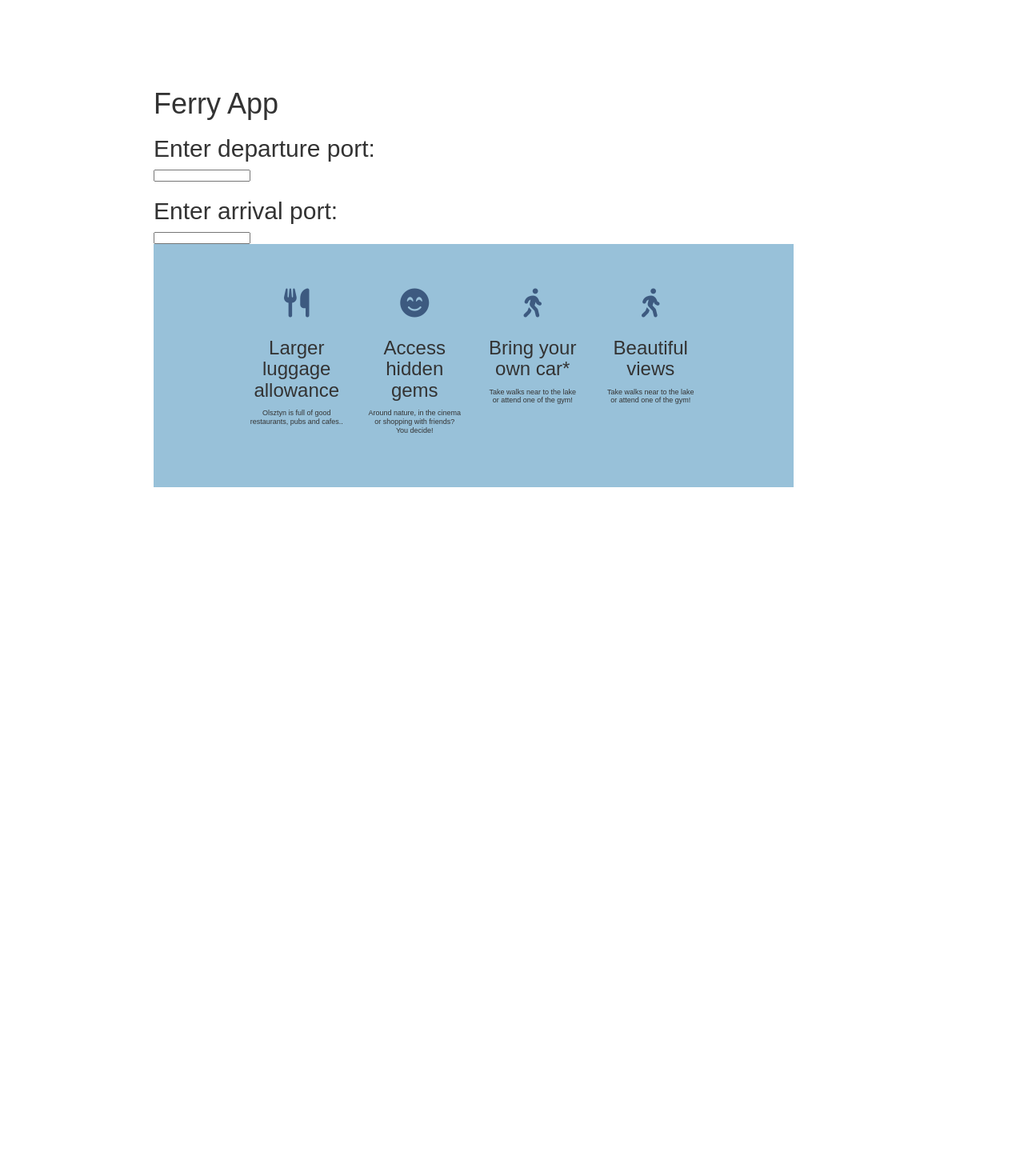
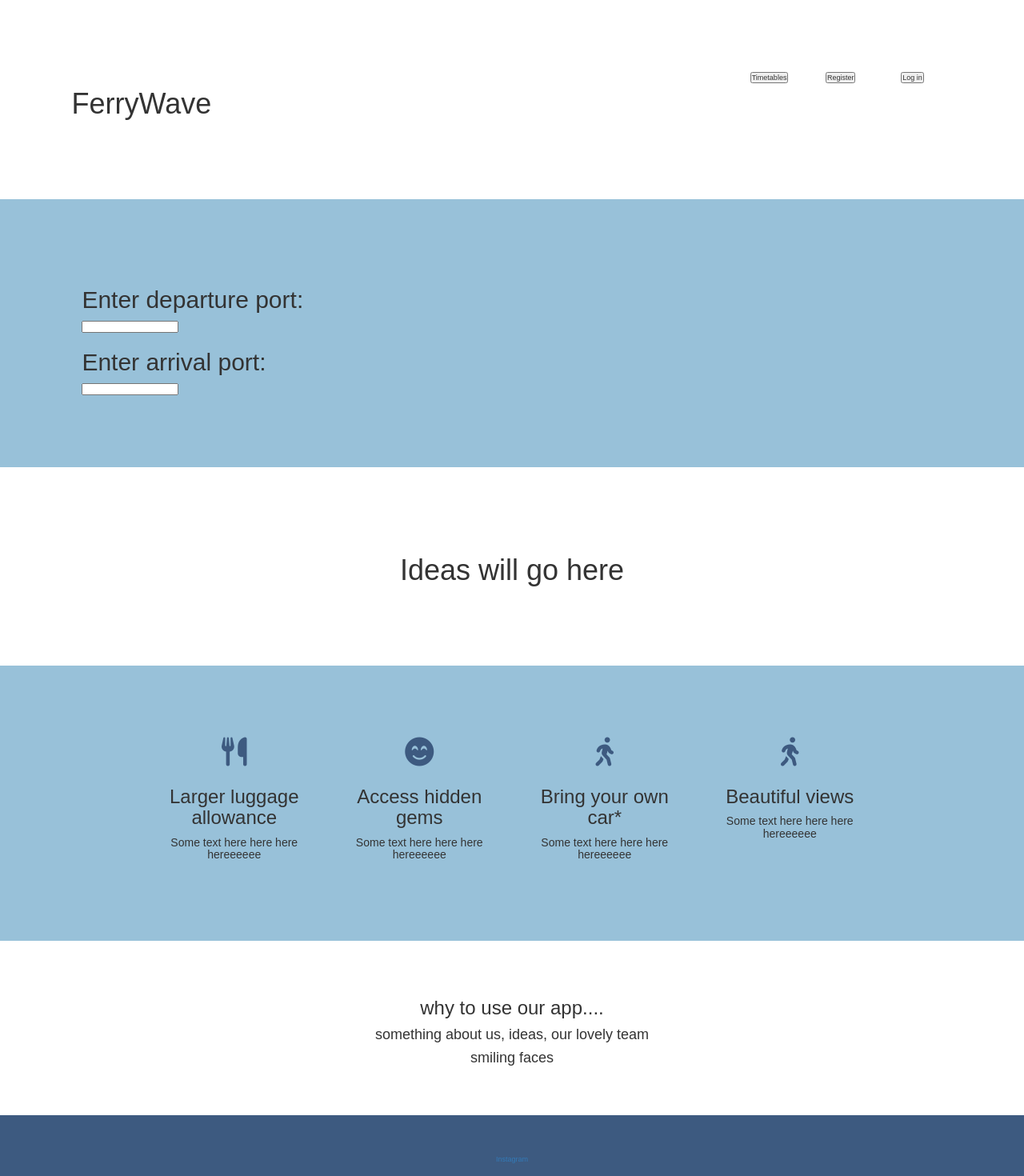
Before and after one commit to JakubWronskiUG/CS3028-FerryProject, a React (Create React App) app in the folder ferry-project/: page / in a window 1280 px wide. Shown: the top 1470 px of the page at 80% size. Before the commit the page ends 800 px from the top, so only its background shows below. Built offline with nearby package versions, Linux system fonts and the light colour scheme.

Commit message:
mockup website

```diff
--- a/ferry-project/public/index.html
+++ b/ferry-project/public/index.html
@@ -3,7 +3,6 @@
   <head>
     <meta charset="utf-8" />
     <meta name="viewport" content="width=device-width, initial-scale=1" />
-
     <link rel="stylesheet" href="https://maxcdn.bootstrapcdn.com/bootstrap/3.4.1/css/bootstrap.min.css">
     <script src="https://ajax.googleapis.com/ajax/libs/jquery/3.6.0/jquery.min.js"></script>
     <script src="https://maxcdn.bootstrapcdn.com/bootstrap/3.4.1/js/bootstrap.min.js"></script>
--- a/ferry-project/src/App.js
+++ b/ferry-project/src/App.js
@@ -2,18 +2,25 @@ import React from 'react';
 import './styles/App.css';
 import TextInput from './components/Text';
 import Icons from './components/Icons';
+import Ideas from './components/Ideas';
+import Header from './components/Header';
+import Footer from './components/Footer';
+import AboutUs from './components/AboutUs';
 
 function App() {
   return (
     <div className="App">
-      <div>
-      <h1>Ferry App</h1>
-      </div>
+      <Header/>
+      <div class="search">
       <h2>Enter departure port:</h2>
       <TextInput/>
       <h2>Enter arrival port:</h2>
       <TextInput/>
+      </div>
+      <Ideas/>
       <Icons/>
+      <AboutUs/>
+      <Footer/>
     </div>
   );
 }
--- /dev/null
+++ b/ferry-project/src/components/AboutUs.jsx
@@ -0,0 +1,14 @@
+import React from "react";
+import './Footer.css';
+
+const AboutUs = () => {
+    return (
+    <div class="extra">
+    <h3>why to use our app....</h3>
+    <h4>something about us, ideas, our lovely team</h4>
+    <h4>smiling faces</h4>
+    </div>
+    )
+}
+
+export default AboutUs;
--- /dev/null
+++ b/ferry-project/src/components/Footer.css
@@ -0,0 +1,11 @@
+.footer {
+    background-color: #3D5A80;
+    padding: 50px 20px;
+    text-align: center;
+  }
+
+.extra {
+    background-color: #ffffff;
+    text-align: center;
+    padding: 4%;
+}
--- /dev/null
+++ b/ferry-project/src/components/Footer.jsx
@@ -0,0 +1,12 @@
+import React from "react";
+import './Footer.css';
+
+const Footer = () => {
+    return (
+        <div class="footer">
+        <a href="https://www.instagram.com/">Instagram</a>
+    </div>
+    )
+}
+
+export default Footer;
--- /dev/null
+++ b/ferry-project/src/components/Header.css
@@ -0,0 +1,4 @@
+.up-container {
+    padding: 7%;
+    background: #ffffff;
+  }
--- /dev/null
+++ b/ferry-project/src/components/Header.jsx
@@ -0,0 +1,26 @@
+import React from "react";
+import './Header.css';
+
+const Header = () => {
+    return (
+        <div class="up-container">
+            <div class="row">
+                <div class="col-lg-9">
+                    <h1>FerryWave</h1>
+                </div>
+                <div class="col-lg-1">
+                    <button type="button">Timetables</button>
+                </div>
+                <div class="col-lg-1">
+                    <button type="button">Register</button>
+                </div>
+                <div class="col-lg-1">
+                    <button type="button">Log in</button>
+                </div>
+            </div>
+        </div>
+
+    )
+}
+
+export default Header;
--- a/ferry-project/src/components/Icons.css
+++ b/ferry-project/src/components/Icons.css
@@ -1,5 +1,4 @@
 body {
-    padding: 7% 15%;
     font: 0.9em/1.2 Arial, Helvetica, sans-serif;
   }
 
--- a/ferry-project/src/components/Icons.jsx
+++ b/ferry-project/src/components/Icons.jsx
@@ -9,24 +9,24 @@ const Icons = () => {
         <div class="feature-box col-lg-3">
             <i class="icon fas fa-utensils fa-4x"></i>
             <h3>Larger luggage allowance</h3>
-            <p>Olsztyn is full of good restaurants, pubs and cafes..</p>
+            <h5>Some text here here here hereeeeee</h5>
         </div>
 
     <div class="feature-box col-lg-3">
       <i class="icon fas fa-smile-beam fa-4x"></i>
       <h3>Access hidden gems</h3>
-      <p>Around nature, in the cinema or shopping with friends? You decide!</p>
+      <h5>Some text here here here hereeeeee</h5>
     </div>
 
     <div class="feature-box col-lg-3">
       <i class="icon fas fa-walking fa-4x"></i>
       <h3>Bring your own car*</h3>
-      <p>Take walks near to the lake or attend one of the gym!</p>
+      <h5>Some text here here here hereeeeee</h5>
     </div>
     <div class="feature-box col-lg-3">
         <i class="icon fas fa-walking fa-4x"></i>
         <h3>Beautiful views</h3>
-        <p>Take walks near to the lake or attend one of the gym!</p>
+        <h5>Some text here here here hereeeeee</h5>
       </div>
   </div>
 </div>
--- /dev/null
+++ b/ferry-project/src/components/Ideas.css
@@ -0,0 +1,7 @@
+
+.ideas {
+    padding: 7% 15%;
+    position: relative;
+    text-align: center;
+    z-index: 1;
+  }
--- /dev/null
+++ b/ferry-project/src/components/Ideas.jsx
@@ -0,0 +1,13 @@
+import React from "react";
+import './Ideas.css';
+
+const Ideas = () => {
+    return (
+
+    <div class="ideas">
+    <h1>Ideas will go here</h1>
+    </div>
+    )
+}
+
+export default Ideas;
--- a/ferry-project/src/styles/App.css
+++ b/ferry-project/src/styles/App.css
@@ -5,6 +5,8 @@
 }
 
 
-.App {
-  width: 800px;
+.search {
+  padding: 7% 8%;
+  background: #98C1D9;
+
 }
```
